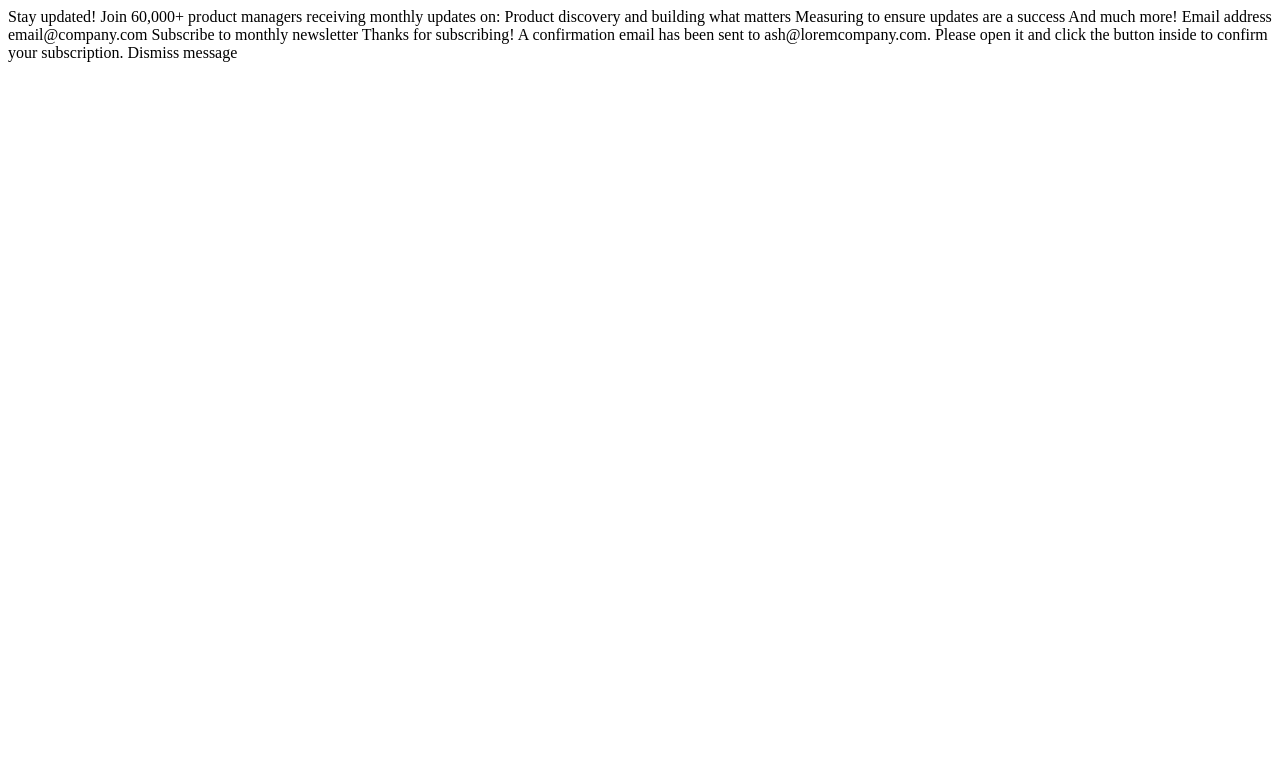
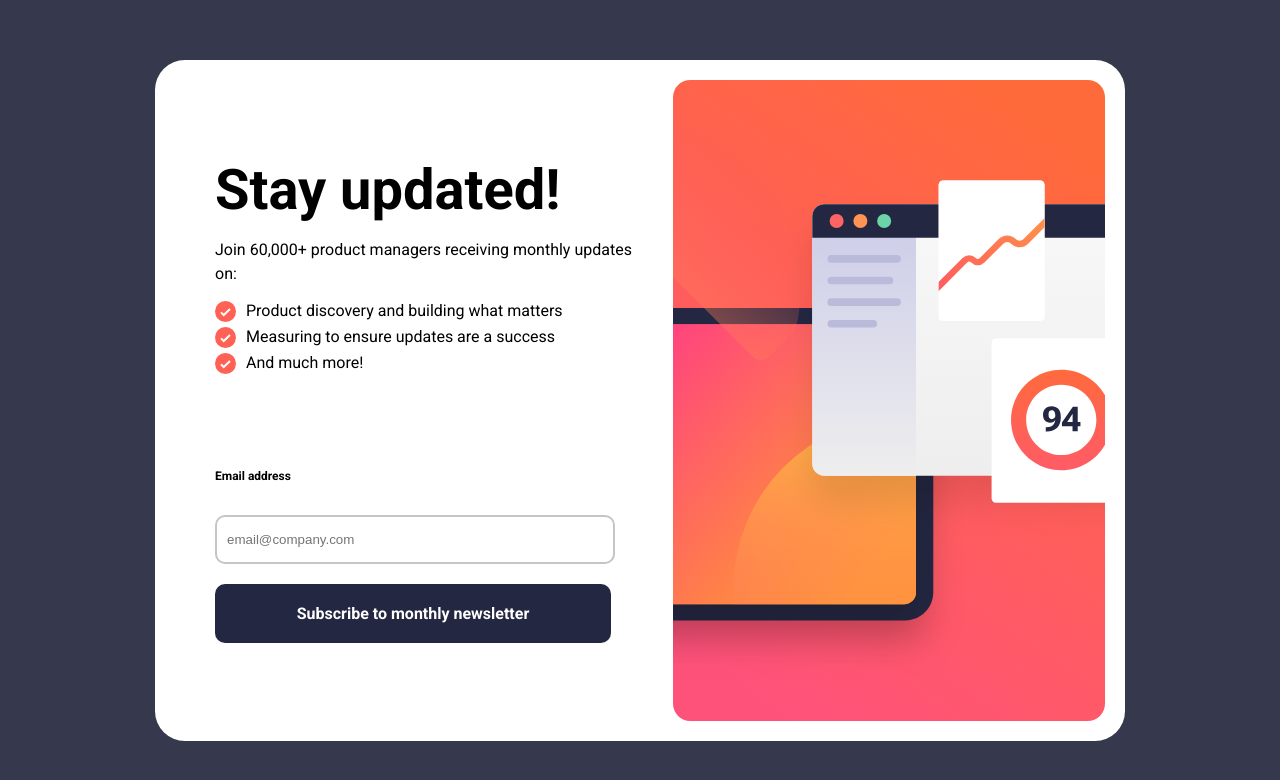
Before and after one commit to Shahbaaz92/newsletter-sign-up-with-success-message-main, a plain HTML site: page index.html in a window 1280 px wide. Drawn offline with Linux system fonts and the light colour scheme.

Commit message:
css and js update

```diff
--- a/index.html
+++ b/index.html
@@ -11,27 +11,41 @@
       sizes="60x60"
       href="./assets/images/Shahbaaz Athhar.ico"
     />
+    <link rel="stylesheet" href="style.css" />
 
     <title>Newsletter sign-up form with success message</title>
   </head>
   <body>
-    <main>
+    <main id="main-container">
       <!-- Sign-up form start -->
-
-      Stay updated! Join 60,000+ product managers receiving monthly updates on:
-      Product discovery and building what matters Measuring to ensure updates
-      are a success And much more! Email address email@company.com Subscribe to
-      monthly newsletter
-
-      <!-- Sign-up form end -->
-
-      <!-- Success message start -->
-
-      Thanks for subscribing! A confirmation email has been sent to
-      ash@loremcompany.com. Please open it and click the button inside to
-      confirm your subscription. Dismiss message
-
-      <!-- Success message end -->
+      <section class="main-content" >
+        <article>
+          <h1>Stay updated!</h1>
+          <p>Join 60,000+ product managers receiving monthly updates on:
+            <ul>
+              <li><img src="./assets/images/icon-list.svg" alt="point 1">Product
+          discovery and building what matters </li>
+              <li><img src="./assets/images/icon-list.svg" alt="point 2"> Measuring to ensure updates are a
+          success</li>
+              <li><img src="./assets/images/icon-list.svg" alt="point 3">And much more!</li>
+            </ul>
+          </p>
+        </article>
+        <form action="">
+          <label for="email-address">Email address
+          </label>
+           <input type="email" placeholder="email@company.com" id="email-address" required>
+         <input type="button" value="Subscribe to monthly newsletter" id="email-button" class="button">
+        </form>
+      </section>
+      <section>
+        <img
+          src="./assets/images/illustration-sign-up-desktop.svg"
+          alt="project image screen and documents"
+          class="main-img"
+        />
+      </section>
     </main>
+    <script type="module" src="script.js"></script>
   </body>
 </html>
--- /dev/null
+++ b/script.js
@@ -0,0 +1,22 @@
+// <!-- Success message start -->
+
+//         Thanks for subscribing! A confirmation email has been sent to
+//         ash@loremcompany.com. Please open it and click the button inside to
+//         confirm your subscription. Dismiss message
+
+//         <!-- Success message end -->
+
+const emailBtn = document.getElementById("email-button");
+const mainCon = document.getElementById("main-container");
+
+emailBtn.addEventListener("click", () => {
+  mainCon.classList.add("width");
+  mainCon.innerHTML = `
+  <section class="success-content">
+<img src="./assets/images/icon-success.svg" class="success" alt="success">
+<h1>Thanks for subscribing!</h1>
+<p> A confirmation email has been sent to ash@loremcompany.com. Please open it and click the button inside to confirm your subscription.</p>
+<button>Dismiss message</button>
+</section>
+`;
+});
--- /dev/null
+++ b/style.css
@@ -0,0 +1,118 @@
+@import url("https://fonts.googleapis.com/css2?family=Roboto:wght@400;700&display=swap");
+
+* {
+  margin: 0;
+  padding: 0;
+}
+body {
+  background-color: #36384d;
+  width: 100%;
+  height: 100vh;
+  display: flex;
+  justify-content: center;
+  align-items: center;
+  font-family: "Roboto", sans-serif;
+}
+main {
+  background-color: #fff;
+  max-width: 930px;
+  max-height: 641px;
+  height: 90vh;
+  border-radius: 30px;
+  padding: 20px;
+  display: flex;
+}
+.main-content {
+  width: 50%;
+  display: flex;
+  flex-direction: column;
+  justify-content: space-evenly;
+  padding-left: 40px;
+  padding-right: 40px;
+  margin: 0 auto;
+}
+article {
+  display: flex;
+  flex-direction: column;
+  gap: 15px;
+}
+ul {
+  display: flex;
+  flex-direction: column;
+  gap: 5px;
+}
+li {
+  list-style: none;
+  display: flex;
+  gap: 10px;
+}
+h1 {
+  font-size: 56px;
+  font-weight: bold;
+}
+p {
+  font-size: 16px;
+  line-height: 150%;
+}
+form {
+  display: flex;
+  flex-direction: column;
+  gap: 20px;
+}
+label {
+  font-size: 12px;
+  font-weight: bold;
+  line-height: 150%;
+}
+input[type="email"] {
+  width: 376px;
+  margin-top: 10px;
+  padding: 15px 10px;
+  border-radius: 10px;
+  border: 2px solid rgba(25, 24, 43, 0.25);
+}
+input[type="email"]:focus {
+  border: 1px solid #000;
+  font-family: "Roboto", sans-serif;
+  font-size: 16px;
+}
+
+.button,
+button {
+  cursor: pointer;
+  width: 396px;
+  padding: 20px 10px;
+  border-radius: 10px;
+  background-color: #242742;
+  color: #fff;
+  font-family: "Roboto", sans-serif;
+  font-size: 16px;
+  font-weight: bold;
+  border: none;
+}
+.button:focus,
+.button:hover,
+button:focus,
+button:hover {
+  background: linear-gradient(#ff6a3a, #ff527b);
+}
+.main-img {
+  height: 100%;
+}
+
+.width {
+  width: 504px;
+  height: 520px;
+}
+.success-content {
+  display: flex;
+  flex-direction: column;
+  justify-content: space-evenly;
+  padding: 20px;
+  /* align-items: center; */
+  /* gap: 10px; */
+}
+.success {
+  width: 64px;
+  height: 64px;
+}
```
